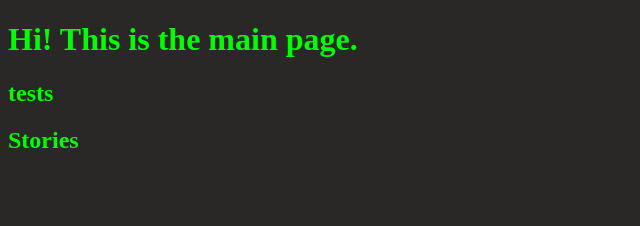
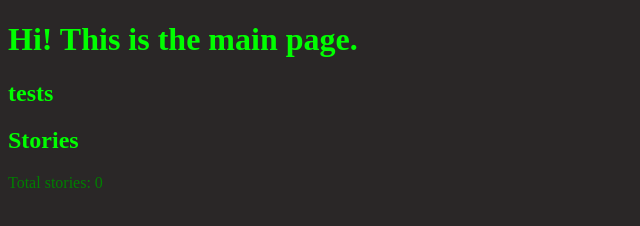
Before and after one commit to Raven-Miller/InThisDullTown, an Eleventy site: page index.njk in a window 1280 px wide. Shown: the full height of the page, 0-640 px from the left. Built offline with nearby package versions, Linux system fonts and the light colour scheme; Eleventy itself is replaced by a stand-in of ours; files that its build step writes are made by us from their sources.

Commit message:
Update index.njk

```diff
--- a/index.njk
+++ b/index.njk
@@ -26,6 +26,8 @@ layout: base.njk
     </div>
 
     <h2>Stories</h2>
+    <p>Total stories: {{ collections.stories | length }}</p>
+
     {% for story in collections.stories %}
         <a href="{{ story.url }}" class="story-card">
           <h3>{{ story.data.title }}</h3>
```
